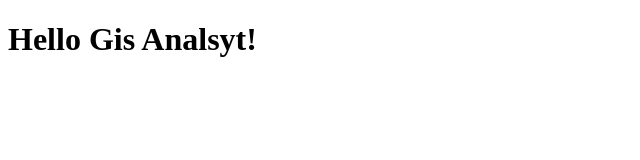
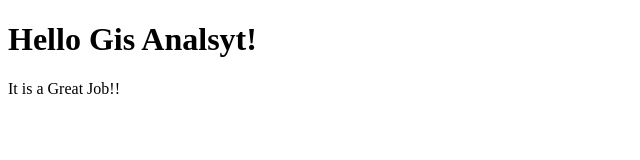
Before and after one commit to Adreeta/GIS-Analyst, a plain HTML site: page Site/index.html in a window 1280 px wide. Shown: the whole page, without its empty margins (0-640 px from the left). Drawn offline with Linux system fonts and the light colour scheme.

Commit message:
addition to page

```diff
--- a/Site/index.html
+++ b/Site/index.html
@@ -5,5 +5,6 @@
 </head>
 <body>
 <h1>Hello Gis Analsyt!</h1>
+<p>It is a Great Job!!</p>
 </body>
 </html>
```
